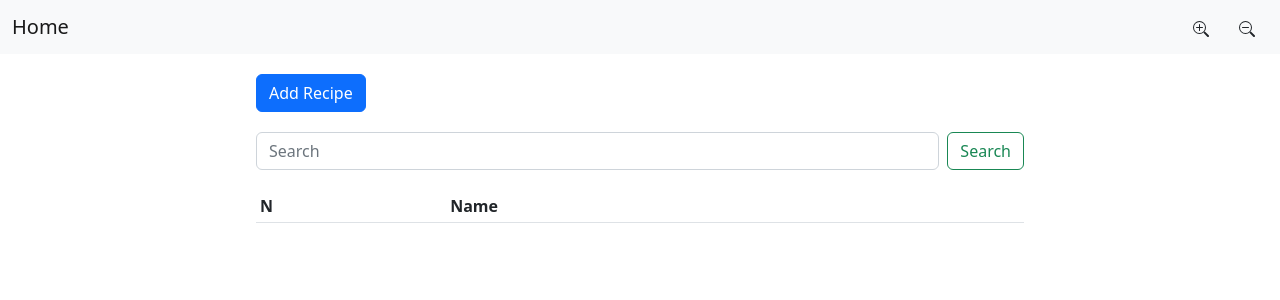
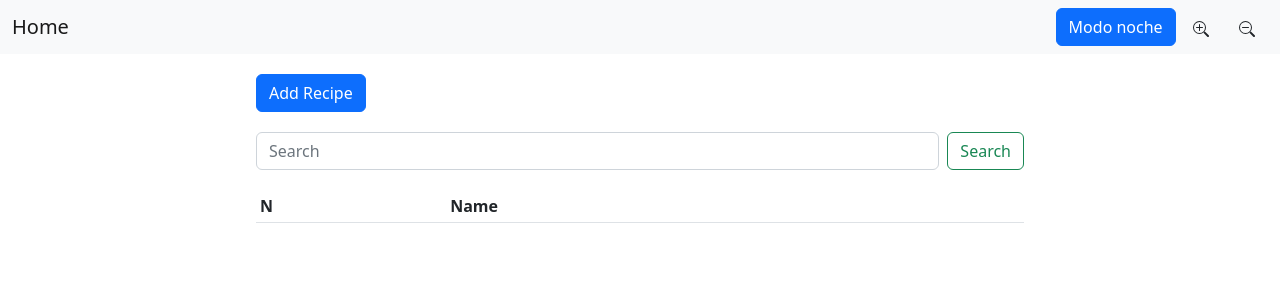
Before and after one commit to vdeq79/DAI-22-23, a Flask app: page / in a window 1280 px wide. Shown: the top 300 px of the page. Run offline with Flask 2, Linux system fonts and the light colour scheme; data that the repository does not hold is empty.

Commit message:
P4 0.7 implementa botón de modo

```diff
--- a/P4/app/static/js/fetch.js
+++ b/P4/app/static/js/fetch.js
@@ -1,4 +1,17 @@
 var recetas = []              // declaraciones
+fetchApp('/api/recipes');
+if (localStorage.getItem('fontSize')==null){
+  let actualValue = document.getElementById('fontDiv').style.fontSize;
+  let value = actualValue.substring(0,actualValue.length-3);
+  localStorage.setItem('fontSize',value);
+}
+document.getElementById('fontDiv').style.fontSize = localStorage.getItem('fontSize')+'rem';
+
+if (localStorage.getItem('mode')==null){
+  localStorage.setItem('mode','day');
+}
+changeMode();
+
 // fetch devuelve una promise
 function fetchApp(url){
 
@@ -19,7 +32,7 @@ function fetchApp(url){
                             <button onclick="detalle('${i}')"
                                   type="button" class="btn btn-outline btn-sm"
                                   data-bs-toggle="modal" data-bs-target="#detailModal"
-                                  style="font-size: inherit;">
+                                  style="font-size: inherit; color: inherit">
                             ${fila.name}
                             </button>
                           </td>
@@ -44,8 +57,6 @@ function fetchApp(url){
   })
   .catch(err=>console.log(err));
 }
-
-fetchApp('/api/recipes');
 
 function detalle(i) {  // saca un modal con la información de cada coctel
   // saca un modal con receta[i]
@@ -152,19 +163,41 @@ document.getElementById('formSearch').addEventListener("submit",event=>{
   fetchApp(url);
 })
 
-document.getElementById('btnZoomIn').addEventListener("click", function(){
-  let actualValue = document.getElementById('fontDiv').style.fontSize;
-  let value = parseInt(actualValue.substring(0,actualValue.length-3))+1;
-  document.getElementById('fontDiv').style.fontSize = value.toString()+'rem';
+document.getElementById('btZoomIn').addEventListener("click", function(){
+  let value = localStorage.getItem('fontSize');
+  value++;
+
+  localStorage.setItem('fontSize',value);
+  document.getElementById('fontDiv').style.fontSize = value+'rem';
 })
 
 
-document.getElementById('btnZoomOut').addEventListener("click", function(){
-  let actualValue = document.getElementById('fontDiv').style.fontSize;
-  let value = parseInt(actualValue.substring(0,actualValue.length-3));
-
+document.getElementById('btZoomOut').addEventListener("click", function(){
+  let value = localStorage.getItem('fontSize');
   if(value>1)
     value--;
 
-  document.getElementById('fontDiv').style.fontSize = value.toString()+'rem';
+  localStorage.setItem('fontSize',value);
+  document.getElementById('fontDiv').style.fontSize = value+'rem';
 })
+
+document.getElementById('btMode').addEventListener("click",function(){
+  if (localStorage.getItem('mode')==='day')
+    localStorage.setItem('mode','night');
+  else
+    localStorage.setItem('mode','day');
+
+  changeMode();
+})
+
+function changeMode(){
+  if (localStorage.getItem('mode')==='day'){
+    document.getElementById('btMode').textContent = 'Modo noche';
+    document.getElementById('modeLink').href = '';
+  }
+  else{
+    document.getElementById('btMode').textContent = 'Modo dia';
+    document.getElementById('modeLink').href = "static/css/dark.css";
+  }
+
+}
--- a/P4/app/templates/index.html
+++ b/P4/app/templates/index.html
@@ -8,15 +8,21 @@
     <script src="{{ url_for( 'static', filename='js/fetch.js')}}" defer></script>
     <link href="https://cdn.jsdelivr.net/npm/bootstrap@5.2.2/dist/css/bootstrap.min.css" rel="stylesheet" integrity="sha384-Zenh87qX5JnK2Jl0vWa8Ck2rdkQ2Bzep5IDxbcnCeuOxjzrPF/et3URy9Bv1WTRi" crossorigin="anonymous">
     <script src="https://cdn.jsdelivr.net/npm/bootstrap@5.2.3/dist/js/bootstrap.bundle.min.js" defer></script>
+    <link href="" rel="stylesheet" id="modeLink">
 </head>
 
 <header>
     <nav class="navbar bg-light">
-    <div class="container-fluid" style="justify-content: space-between;">
+    <div class="container-fluid">
       <a class="navbar-brand mb-0 h1" href=".">Home</a>
 
+
       <div style="margin-left: auto;">
-        <button class="btn" type="button" id="btnZoomIn">
+
+      <button class="btn btn-primary" for="btn-check" id="btMode">
+      </button>
+
+        <button class="btn" type="button" id="btZoomIn">
           <svg xmlns="http://www.w3.org/2000/svg" width="16" height="16" fill="currentColor" class="bi bi-zoom-in" viewBox="0 0 16 16">
             <path fill-rule="evenodd" d="M6.5 12a5.5 5.5 0 1 0 0-11 5.5 5.5 0 0 0 0 11zM13 6.5a6.5 6.5 0 1 1-13 0 6.5 6.5 0 0 1 13 0z"/>
             <path d="M10.344 11.742c.03.04.062.078.098.115l3.85 3.85a1 1 0 0 0 1.415-1.414l-3.85-3.85a1.007 1.007 0 0 0-.115-.1 6.538 6.538 0 0 1-1.398 1.4z"/>
@@ -24,7 +30,7 @@
           </svg>
         </button>
 
-        <button class="btn" type="button" id="btnZoomOut">
+        <button class="btn" type="button" id="btZoomOut">
           <svg xmlns="http://www.w3.org/2000/svg" width="16" height="16" fill="currentColor" class="bi bi-zoom-out" viewBox="0 0 16 16">
             <path fill-rule="evenodd" d="M6.5 12a5.5 5.5 0 1 0 0-11 5.5 5.5 0 0 0 0 11zM13 6.5a6.5 6.5 0 1 1-13 0 6.5 6.5 0 0 1 13 0z"/>
             <path d="M10.344 11.742c.03.04.062.078.098.115l3.85 3.85a1 1 0 0 0 1.415-1.414l-3.85-3.85a1.007 1.007 0 0 0-.115-.1 6.538 6.538 0 0 1-1.398 1.4z"/>
```
Also changed, not shown: P4/app/static/css/dark.css (added, +7 -0 lines).
